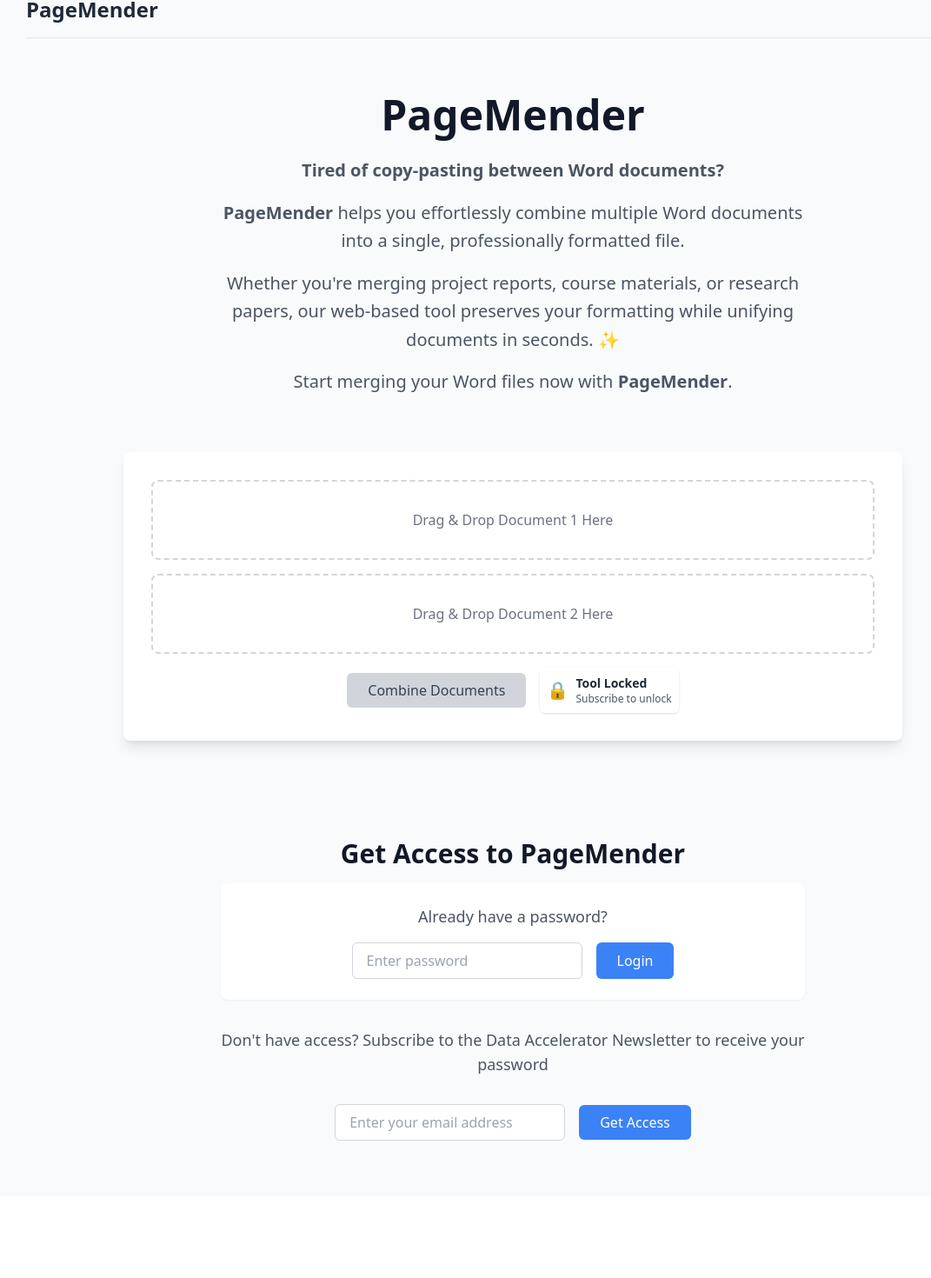
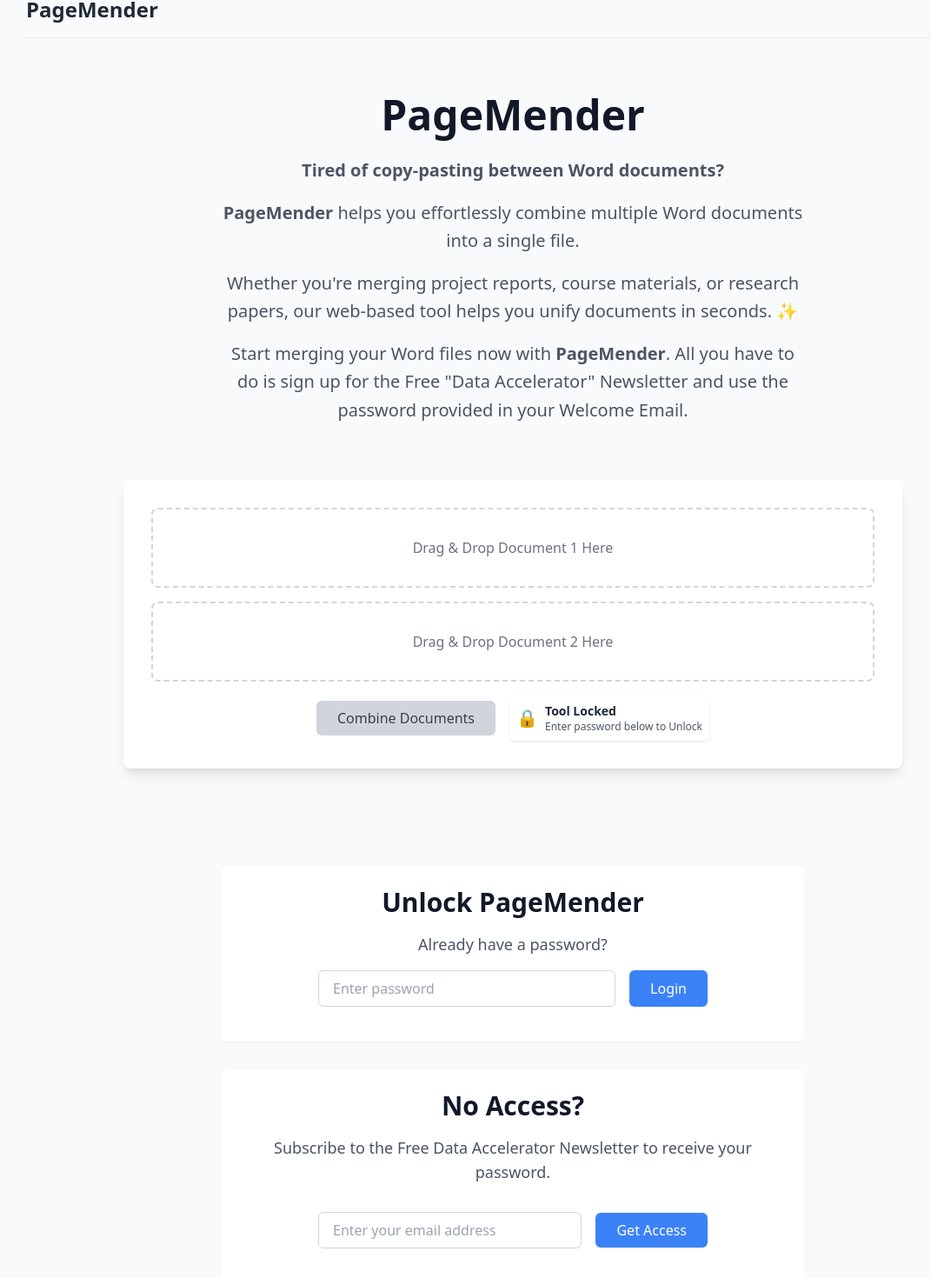
Before and after one commit to excelshortcut/pagemender, a Vue app: page / in a window 1280 px wide. Shown: the part 21-1491 px from the top of the page at 87% size, without its empty margins (50-1121 px from the left). Before the commit the page ends 1397 px from the top, so only its background shows below. Built offline with nearby package versions, Linux system fonts and the light colour scheme.

Commit message:
Update Free Verbage and Fixed Boxes

```diff
--- a/src/App.vue
+++ b/src/App.vue
@@ -1,10 +1,3 @@
-Below is an updated version of the template reflecting your requested changes:
-
-What’s Changed:
-•	Lock Placement: The lock icon and instructions are now placed to the right of the “Combine Documents” button, using the available whitespace.
-•	Greyed-Out Button: The “Combine Documents” button on the locked screen is now a lighter, grey color to clearly indicate it’s disabled.
-•	Interaction Blocking: A transparent overlay still prevents interaction without obscuring the view.
-
 <template>
   <div class="min-h-screen bg-gray-50">
     <!-- Landing Page (shown when not authenticated) -->
@@ -14,22 +7,22 @@ What’s Changed:
         <div class="text-2xl font-bold text-gray-800">PageMender</div>
       </nav>
 
-
       <!-- Hero Section -->
       <div class="text-center py-16">
         <h1 class="text-5xl font-bold text-gray-900 mb-6">PageMender</h1>
         <p class="text-xl text-gray-600 max-w-2xl mx-auto leading-relaxed">
           <span class="font-semibold">Tired of copy-pasting between Word documents?</span><br>
           <span class="block mt-4">
-      <strong>PageMender</strong> helps you effortlessly combine multiple Word documents into a
-      single, professionally formatted file.
+            <strong>PageMender</strong> helps you effortlessly combine multiple Word documents into a single file.
           </span>
           <span class="block mt-4">
             Whether you're merging project reports, course materials, or research papers,
-      our web-based tool preserves your formatting while unifying documents in seconds. ✨
+            our web-based tool helps you unify documents in seconds. ✨
           </span>
           <span class="block mt-4">
             Start merging your Word files now with <strong>PageMender</strong>.
+            All you have to do is sign up for the Free "Data Accelerator" Newsletter and use the password
+            provided in your Welcome Email.
           </span>
         </p>
       </div>
@@ -56,7 +49,7 @@ What’s Changed:
               <span class="text-xl">🔒</span>
               <div class="text-left">
                 <p class="text-sm font-semibold text-gray-800">Tool Locked</p>
-                <p class="text-xs text-gray-600">Subscribe to unlock</p>
+                <p class="text-xs text-gray-600">Enter password below to Unlock</p>
               </div>
             </div>
           </div>
@@ -67,18 +60,23 @@ What’s Changed:
       </div>
 
       <!-- Authentication Section -->
+      <!--
+        Stacked layout: "Unlock PageMender" section above the "No Access?" section.
+        Both sections now have a uniform style and ensure the email input is contained within the card.
+      -->
       <div class="max-w-2xl mx-auto text-center py-12">
-        <h2 class="text-3xl font-bold text-gray-900 mb-4">Get Access to PageMender</h2>
 
-        <!-- Password Input -->
-        <div class="mb-8 p-6 bg-white rounded-lg shadow-sm">
+        <!-- Unlock PageMender Card -->
+        <div class="flex flex-col items-center bg-white rounded-lg shadow-sm p-6 mb-8">
+          <h2 class="text-3xl font-bold text-gray-900 mb-4">Unlock PageMender</h2>
           <p class="text-lg text-gray-600 mb-4">Already have a password?</p>
-          <div class="flex gap-4 justify-center">
+          <div class="w-full max-w-md mx-auto">
+            <div class="flex flex-col sm:flex-row gap-4 justify-center mb-4">
               <input
                 type="password"
                 v-model="inputPassword"
                 placeholder="Enter password"
-              class="px-4 py-2 border border-gray-300 rounded-md focus:outline-none focus:ring-2 focus:ring-blue-500"
+                class="flex-1 px-4 py-2 border border-gray-300 rounded-md focus:outline-none focus:ring-2 focus:ring-blue-500"
               />
               <button
                 @click="checkPassword"
@@ -89,26 +87,28 @@ What’s Changed:
             </div>
             <p v-if="errorMessage" class="mt-2 text-red-500">{{ errorMessage }}</p>
           </div>
+        </div>
 
-        <!-- Email Signup via Mailchimp Form -->
-        <div class="mt-8">
-          <p class="text-lg text-gray-600 mb-8">
-            Don't have access? Subscribe to the Data Accelerator Newsletter to receive your password
+        <!-- No Access Card -->
+        <div class="flex flex-col items-center bg-white rounded-lg shadow-sm p-6">
+          <h2 class="text-3xl font-bold text-gray-900 mb-4">No Access?</h2>
+          <p class="text-lg text-gray-600 mb-8 text-center">
+            Subscribe to the Free Data Accelerator Newsletter to receive your password.
           </p>
-
+          <div class="w-full max-w-md mx-auto">
             <!-- Begin Mailchimp Signup Form -->
             <form
               action="https://excelshortcut.us20.list-manage.com/subscribe/post?u=753605d7a4378f7975e2f4941&id=01779f56c2"
               method="post"
               target="_blank"
               novalidate
-            class="flex gap-4 justify-center items-center mb-4"
+              class="flex flex-col sm:flex-row gap-4 justify-center items-center"
             >
               <input
                 type="email"
                 name="EMAIL"
                 placeholder="Enter your email address"
-              class="px-4 py-2 border border-gray-300 rounded-md focus:outline-none focus:ring-2 focus:ring-blue-500"
+                class="flex-1 px-4 py-2 border border-gray-300 rounded-md focus:outline-none focus:ring-2 focus:ring-blue-500"
                 required
               />
               <input
@@ -120,9 +120,10 @@ What’s Changed:
             </form>
             <!--End mc_embed_signup-->
 
-          <div id="mce-responses" class="clear">
+            <div id="mce-responses" class="clear w-full text-left mt-4">
               <div class="response" id="mce-error-response" style="display:none;"></div>
               <div class="response" id="mce-success-response" style="display:none;"></div>
+            </div>
           </div>
         </div>
       </div>
@@ -177,6 +178,24 @@ What’s Changed:
 </template>
 
 <script>
+/*
+  Overview:
+  This Vue component manages both locked (unauthenticated) and unlocked (authenticated) states.
+  Users either enter a password or subscribe to access. Once unlocked, they can drag & drop .docx
+  files and merge them.
+
+  Modular Functions:
+  - checkPassword: Validate input password
+  - onDragOver, onDrop: Handle drag & drop file inputs
+  - mergeDocuments: Combine two .docx files into one
+  - extractDocContent, readFileAsArrayBuffer: Utility to read and parse .docx files
+
+  Clean Code:
+  - Meaningful naming
+  - Comments explain code intent
+  - Modular, reusable functions
+*/
+
 import { Document, Paragraph, Packer, TextRun } from 'docx';
 import JSZip from 'jszip';
 
@@ -194,6 +213,7 @@ export default {
     };
   },
   methods: {
+    // Check entered password against correct password
     checkPassword() {
       if (this.inputPassword === this.correctPassword) {
         this.authenticated = true;
@@ -202,9 +222,13 @@ export default {
         this.errorMessage = 'Incorrect password.';
       }
     },
+
+    // Allow drop action (copy)
     onDragOver(event) {
       event.dataTransfer.dropEffect = 'copy';
     },
+
+    // Handle dropped file, assign to either doc1 or doc2
     onDrop(event, docTarget) {
       const files = event.dataTransfer.files;
       if (
@@ -221,6 +245,8 @@ export default {
         alert('Please drop a valid Word (.docx) file.');
       }
     },
+
+    // Merge two documents into a single file
     async mergeDocuments() {
       if (!this.doc1File || !this.doc2File) return;
       this.merging = true;
@@ -245,7 +271,7 @@ export default {
                       children: [new TextRun({ text })],
                     })
                 ),
-                // Add a break between documents
+                // Add a blank paragraph (line break) between documents
                 new Paragraph({ children: [new TextRun({ text: '', break: true })] }),
                 ...doc2Content.map(
                   (text) =>
@@ -267,6 +293,8 @@ export default {
         this.merging = false;
       }
     },
+
+    // Extract text from a .docx file
     async extractDocContent(file) {
       const arrayBuffer = await this.readFileAsArrayBuffer(file);
       const zip = new JSZip();
@@ -287,6 +315,8 @@ export default {
         })
         .filter((text) => text);
     },
+
+    // Read file as ArrayBuffer for parsing .docx
     readFileAsArrayBuffer(file) {
       return new Promise((resolve, reject) => {
         const reader = new FileReader();
```
Lines whose indentation alone changed are shown as unchanged.
